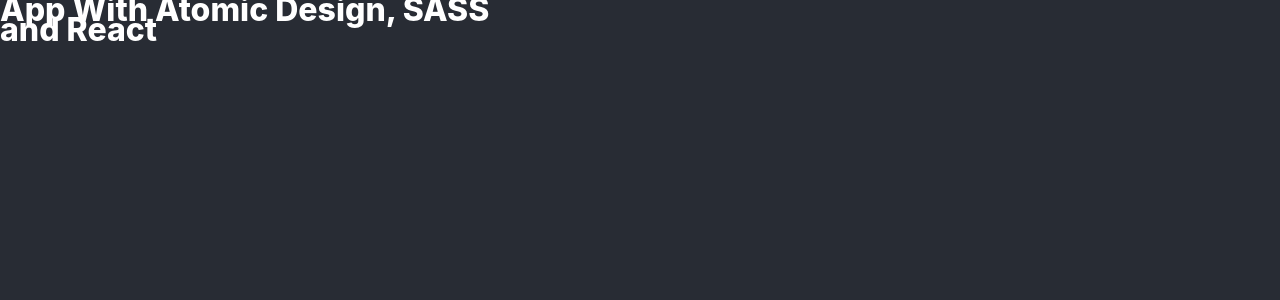
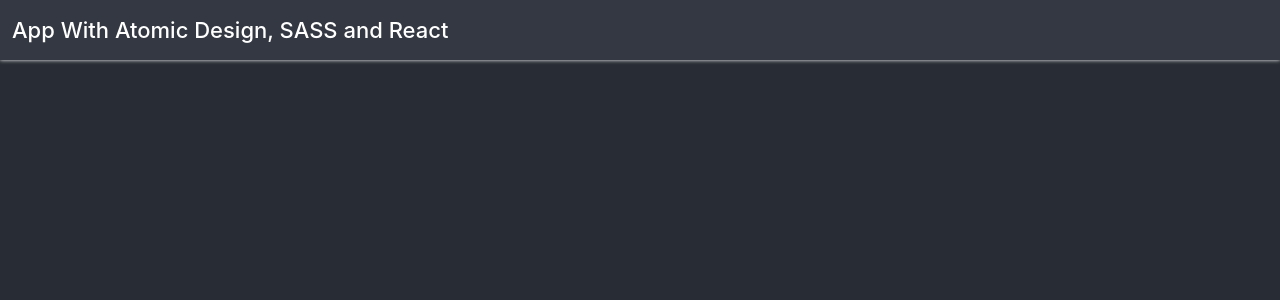
Before and after one commit to Carlosxell/projeto-atomic-design, a React (Create React App) app: page / in a window 1280 px wide. Shown: the top 300 px of the page. Built offline with nearby package versions, Linux system fonts and the light colour scheme.

Commit message:
criação de boson para titulos, criação de estilos apra o 'organismo' do Header

```diff
--- a/src/components/Header.js
+++ b/src/components/Header.js
@@ -1,4 +1,5 @@
 import React, { Component } from 'react';
+import '../sass/organisms/_header.scss';
 
 class Header extends Component {
   render() {
--- a/src/sass/core/bosons/_bosons.scss
+++ b/src/sass/core/bosons/_bosons.scss
@@ -0,0 +1,12 @@
+@import '../variables/_variables';
+@import '../functions/_functions';
+@import '../mixins/_mixins';
+
+%title {
+  font-size: pxToRem(16);
+  font-weight: 500;
+
+  @media (min-width: pxToRem(992)) {
+    font-size: pxToRem(22);
+  }
+}
--- /dev/null
+++ b/src/sass/organisms/_header.scss
@@ -0,0 +1,22 @@
+@import '../core/_utils';
+
+.header {
+  background-color: lighten($dark-color, 5%);
+  box-shadow: 0 0 pxToRem(4) 0 $white-color;
+  left: 0;
+  position: fixed;
+  right: 0;
+  top: 0;
+
+  &_box {
+    align-items: center;
+    display: flex;
+    justify-content: space-between;
+    min-height: pxToRem(60);
+    padding: pxToRem(12);
+  }
+
+  &_title {
+    @extend %title;
+  }
+}
--- a/src/sass/templates/_page.scss
+++ b/src/sass/templates/_page.scss
@@ -8,6 +8,7 @@
   @include calc(min-height, '100vh - #{pxToRem(0)}', null);
   justify-content: center;
   max-width: 100vw;
+  padding-top: pxToRem(80);
   position: relative;
   width: 100%;
 
```
Also changed, not shown: src/sass/organisms/_forms.scss (deleted), src/sass/organisms/_lists.scss (deleted).
